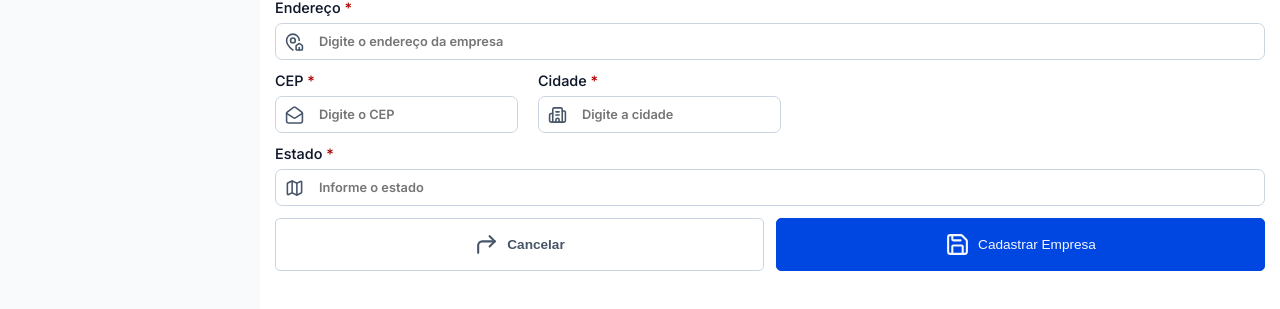
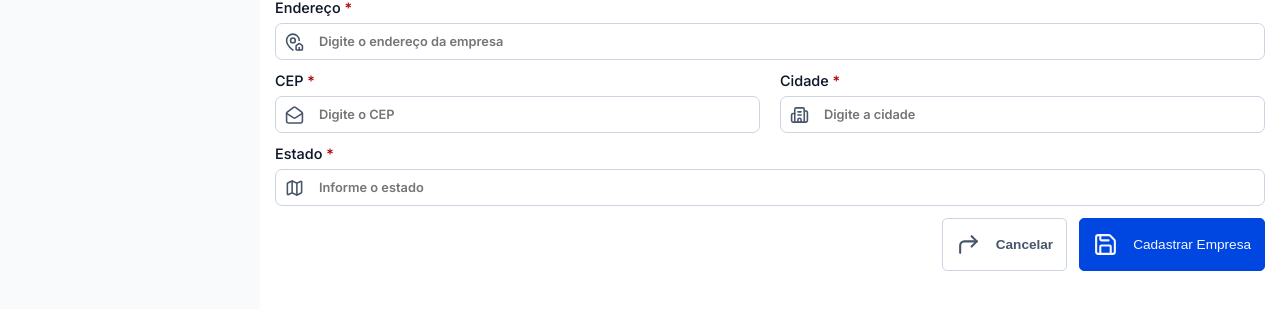
Before and after one commit to LuizHenriqueCFontes/gerar-termo, a React (Vite) app: page /enterprise/create in a window 1280 px wide. Shown: the part 383-692 px from the top of the page. Built offline with nearby package versions, Linux system fonts and the light colour scheme; no server answers.

Commit message:
feat: complete create enterprise

```diff
--- a/src/feature/enterprise/createEnterprise/pages/CreateEnterprise.module.css
+++ b/src/feature/enterprise/createEnterprise/pages/CreateEnterprise.module.css
@@ -55,7 +55,10 @@
     display: flex;
     align-items: center;
     gap: 20px;
-    width: 100%;
+}
+
+.inputsContainer > * {
+  flex: 1;
 }
 
 .btnContainer{
@@ -67,8 +70,6 @@
 
 .btn{
     white-space: nowrap;
-    gap: 8px;
-    margin-bottom: 0;
 }
 
 @media screen and (min-width: 768px) {
@@ -77,6 +78,7 @@
     }
 
     .btnContainer{
-
+      width: 30%;
+      margin-left: auto;
     }
 }
--- a/src/feature/enterprise/createEnterprise/pages/CreateEnterprisePage.tsx
+++ b/src/feature/enterprise/createEnterprise/pages/CreateEnterprisePage.tsx
@@ -94,7 +94,7 @@ export default function CreateEnterprise() {
                 <div className={styles.btnContainer}>
                     <Button className={styles.btn} icon={Save} type="submit" variant="primary">Cadastrar  Empresa</Button>
 
-                    <Button className={styles.btn} icon={CornerUpRight} variant="secondary">Cancelar</Button>
+                    <Button icon={CornerUpRight} variant="secondary">Cancelar</Button>
                 </div>
             </form>
         </section>
```
